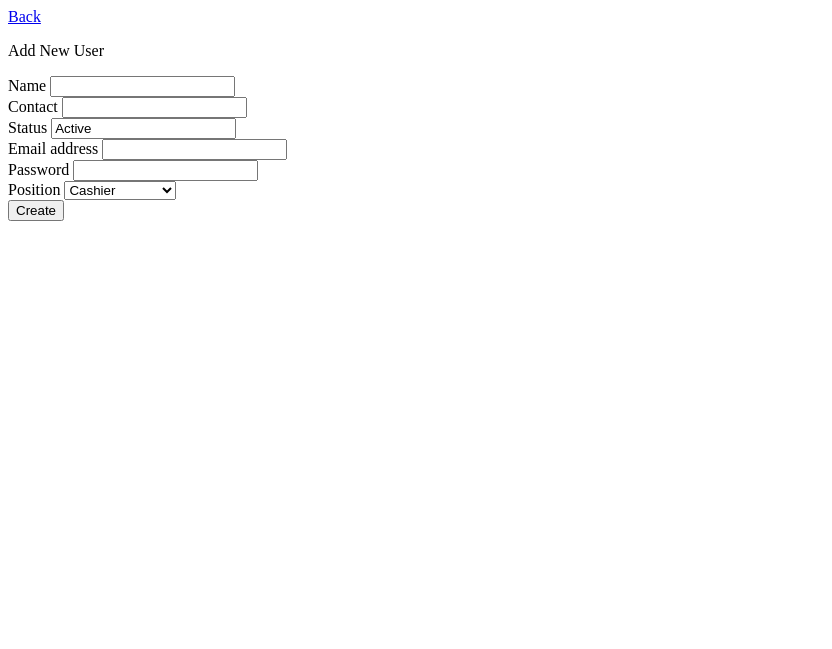
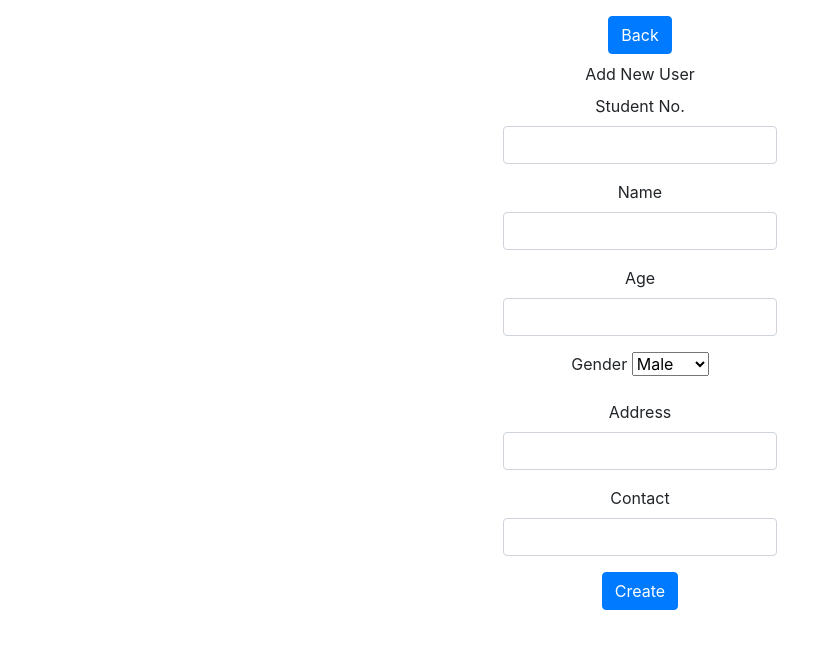
Before and after one commit to John-Michael-Goco/BasicCrud, a PHP site: page /addStudent.php in a window 1280 px wide. Shown: the top 649 px of the page, without its empty margins (0-832 px from the left). Run offline with PHP 8.4, Linux system fonts and the light colour scheme.

Commit message:
Add final function for add students

```diff
--- a/addStudent.php
+++ b/addStudent.php
@@ -7,7 +7,11 @@ session_start();
 <head>
     <meta charset="UTF-8">
     <meta name="viewport" content="width=device-width, initial-scale=1.0">
-    <title>Document</title>
+    <title>Basic Crud</title>
+     <!-- BS5 -->
+     <link href="//maxcdn.bootstrapcdn.com/bootstrap/4.0.0/css/bootstrap.min.css" rel="stylesheet" id="bootstrap-css">
+    <script src="//maxcdn.bootstrapcdn.com/bootstrap/4.0.0/js/bootstrap.min.js"></script>
+
 </head>
 <body>
     <!--Container Main start-->
@@ -18,35 +22,35 @@ session_start();
         <p class="text-start fw-bold fs-3 my-2">Add New User</p>
         <div class="container">
             <div class="row justify-content-center">
-                <form class="text-start" method="POST" action="sqlAddUser.php">
+                <form class="text-start" method="POST" action="sqlAddStudent.php">
+                    <div class="mb-3">
+                        <label for="inputstudentNo" class="form-label">Student No.</label>
+                        <input type="Text" class="form-control" id="inputstudentNo" name="inputstudentNo" required>
+                    </div>
                     <div class="mb-3">
                         <label for="inputName" class="form-label">Name</label>
                         <input type="Text" class="form-control" id="inputName" name="inputName" required>
                     </div>
                     <div class="mb-3">
+                        <label for="inputAge" class="form-label">Age</label>
+                        <input type="number" class="form-control" id="inputAge" name="inputAge" required>
+                    </div>
+                    <div class="mb-3">
+                        <label for="inputGender" class="form-label">Gender</label>
+                        <select class="form-select" name="inputGender" required>
+                            <option value="Male">Male</option>
+                            <option value="Female ">Female</option>
+                        </select>
+                    </div>
+                    <div class="mb-3">
+                        <label for="inputAddress" class="form-label">Address</label>
+                        <input type="Text" class="form-control" id="inputAddress" name="inputAddress" required>
+                    </div>
+                    <div class="mb-3">
                         <label for="inputContact" class="form-label">Contact</label>
                         <input type="number" class="form-control" id="inputContact" name="inputContact" required>
                     </div>
-                    <div class="mb-3">
-                        <label for="inputStatus" class="form-label">Status</label>
-                        <input type="text" class="form-control" id="inputStatus" name="inputStatus" readonly value="Active">
-                    </div>
-                    <div class="mb-3">
-                        <label for="inputEmail" class="form-label">Email address</label>
-                        <input type="email" class="form-control" id="inputEmail" name="inputEmail" required>
-                    </div>
-                    <div class="mb-3">
-                        <label for="inputPassword" class="form-label">Password</label>
-                        <input type="password" class="form-control" id="inputPassword" name="inputPassword" required>
-                    </div>
-                    <div class="mb-3">
-                        <label for="inputPosition" class="form-label">Position</label>
-                        <select class="form-select" name="inputPosition" required>
-                            <option value="Manager">Manager</option>
-                            <option value="Inventory Clerk">Inventory Clerk</option>
-                            <option value="Cashier" selected>Cashier</option>
-                        </select>
-                    </div>
+
                     <div class="mb-3 d-flex justify-content-center">
                         <button type="submit" class="btn btn-primary" onclick="checkPosition();">Create</button>
                     </div>
```
Also changed, not shown: sqlAddStudent.php (+8 -7 lines).
